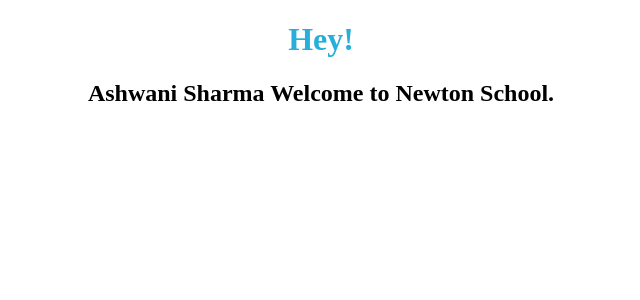
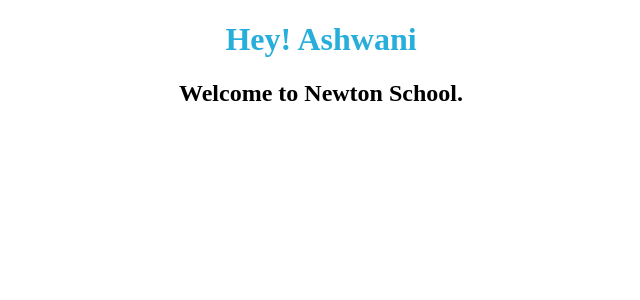
Before and after one commit to ashwani436/React-Assignment-5---Greetings-with-Props, a React app: page / in a window 1280 px wide. Shown: the top 300 px of the page, without its empty margins (319-959 px from the left). Built offline with nearby package versions, Linux system fonts and the light colour scheme.

Commit message:
save changes

```diff
--- a/src/components/App.js
+++ b/src/components/App.js
@@ -5,7 +5,7 @@
 const App = (props) =>{
   return(
     <div>
-    <Welcome name="Ashwani Sharma"/>
+    <Welcome name="Ashwani"/>
     </div>
   )
 }
--- a/src/components/Welcome.js
+++ b/src/components/Welcome.js
@@ -4,8 +4,8 @@
 
         return(
             <div>
-                <h1>Hey!</h1>
-                <h2>{props.name} Welcome to Newton School.</h2>
+                <h1>Hey! {props.name}</h1>
+                <h2> Welcome to Newton School.</h2>
             </div>
         );
     }
```
